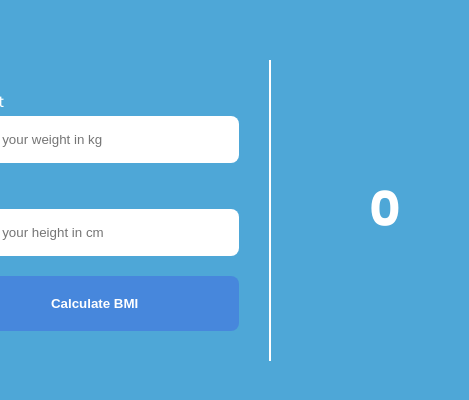
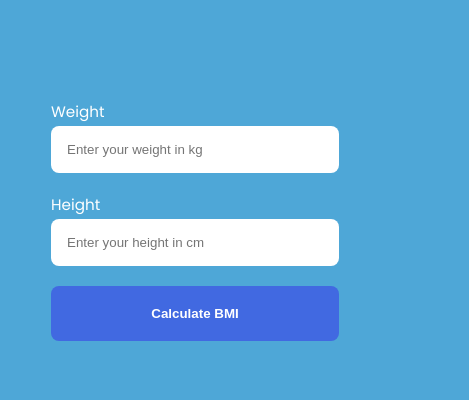
Before and after one commit to lemokami/BMI-Calculator, a React (Create React App) app: page / in a window 390 px wide. Shown: the part 212-612 px from the top of the page, 469 px wide, since content can reach past the window. Built offline with nearby package versions, Linux system fonts and the light colour scheme.

Commit message:
mobile styling complete 🤩

```diff
--- a/src/App.tsx
+++ b/src/App.tsx
@@ -6,7 +6,7 @@ import DataField from './Components/DataField';
 function App() {
   const [weight, setWeight] = useState<string>('');
   const [height, setHeight] = useState<string>('');
-  const [bmi, setBmi] = useState<string | null>('0');
+  const [bmi, setBmi] = useState<string | null>('');
   const [result, setResult] = useState<string>('');
 
   const generateSpec = (BMI: number): string => {
--- a/src/styles/app.module.css
+++ b/src/styles/app.module.css
@@ -1,5 +1,5 @@
-.app{
-  font-family: 'Poppins',sans-serif;
+.app {
+  font-family: 'Poppins', sans-serif;
   min-height: 100vh;
   color: white;
   display: flex;
@@ -7,15 +7,15 @@
   align-items: center;
 }
 
-.app__calc{
+.app__calc {
   border-right: 2px solid #fff;
   padding: 30px;
 }
-.form{
+.form {
   display: flex;
   flex-direction: column;
 }
-.app__result{
+.app__result {
   padding-left: 30px;
   display: flex;
   flex-direction: column;
@@ -23,13 +23,27 @@
   align-items: center;
   min-width: 20vh;
 }
-.bmi{
+.bmi {
   font-size: 3rem;
   margin: auto auto 0;
 }
 
-.result{
+.result {
   font-size: 2rem;
   display: block;
   margin: 0 auto auto;
 }
+
+@media (max-width: 640px) {
+  .app {
+    flex-direction: column-reverse;
+    align-items: center;
+  }
+  .app__calc {
+    border: 0;
+  }
+  .app__result {
+    padding-left: 0;
+    padding-bottom: 20px;
+  }
+}
--- a/src/styles/button.module.css
+++ b/src/styles/button.module.css
@@ -1,20 +1,19 @@
-.btn{
+.btn {
   padding: 20px 60px;
   width: 100%;
   font-weight: bold;
   border: 0;
   border-radius: 8px;
-  background-color: rgba(65, 105, 225, 0.5);
+  background-color: royalblue;
   color: white;
   cursor: pointer;
   transition: background-color 0.3s ease-in;
 }
 
-.btn:hover{
+.btn:hover {
   background-color: royalblue;
 }
 
-
-.btn:focus{
-  outline:2px solid rgba(255, 255, 255, 0.7);
+.btn:focus {
+  outline: 2px solid rgba(255, 255, 255, 0.7);
 }
```
